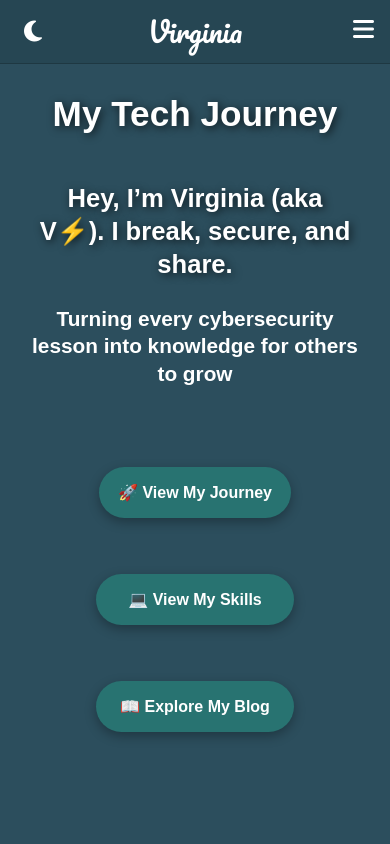
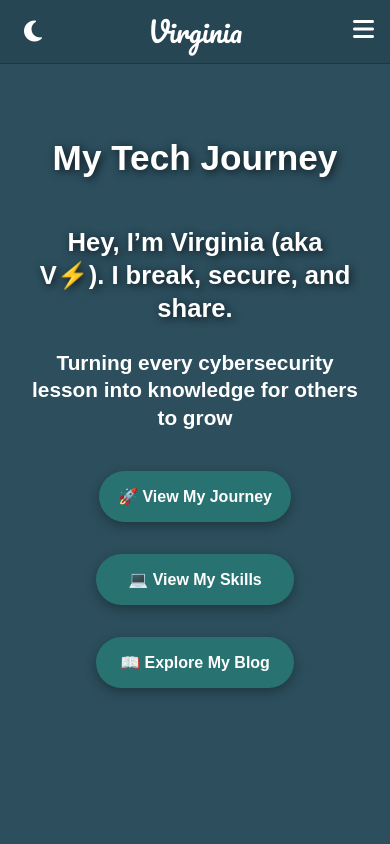
Before and after one commit to vnelai/vn-portfolio, a React (Vite) app: page /about-me in a window 390 px wide. Shown: the top 844 px of the page. Built offline with nearby package versions, Linux system fonts and the light colour scheme.

Commit message:
fix(hero-about): adjust mobile button layout for better spacing

```diff
--- a/src/components/about-components/hero-about/HeroAbout.css
+++ b/src/components/about-components/hero-about/HeroAbout.css
@@ -110,6 +110,7 @@ a.cta-button-about.connect {
     flex-direction: center;
     gap: 1.5rem;
     align-items: center;
+    margin-top: 2rem;
   }
 
   .cta-button-about,
@@ -117,7 +118,6 @@ a.cta-button-about.connect {
     padding: 1rem 1.2rem;
     font-size: 1rem;
     min-width: 10rem;
-    margin-top: 2rem;
   }
 
   .hero-intro {
```
